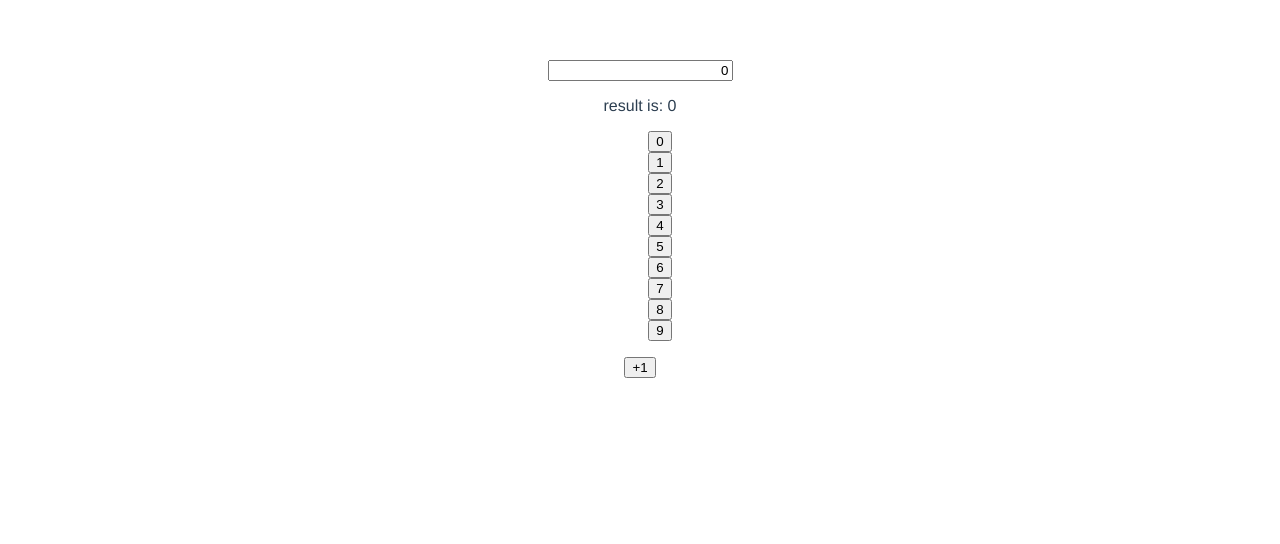
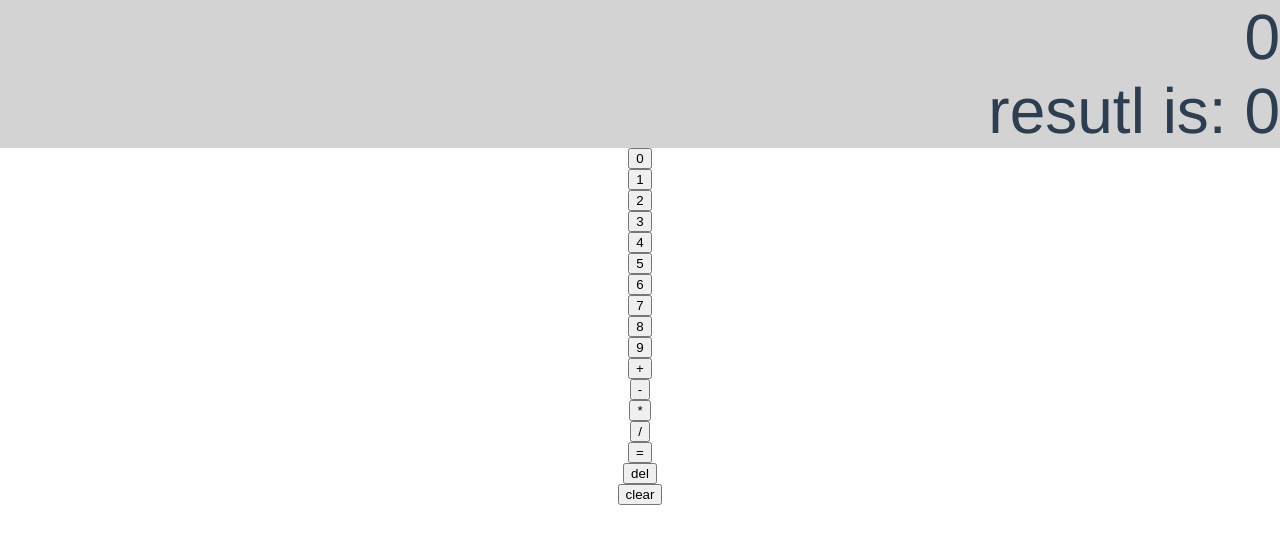
Before and after one commit to benibana2001/kawaii_caluculator, a Vue app: page / in a window 1280 px wide. Shown: the top 544 px of the page. Built offline with nearby package versions, Linux system fonts and the light colour scheme.

Commit message:
implement base function

```diff
--- a/src/App.vue
+++ b/src/App.vue
@@ -1,13 +1,29 @@
 <template>
   <div id="app">
-    <input id="result" v-model.number="result" />
-    <p>result is: {{ parseInt(result) }}</p>
-    <ul>
-      <li v-for="num in nums" :key="num.index">
-        <button v-on:click="numClick(num)">{{ num }}</button>
-      </li>
-    </ul>
-    <button v-on:click="calc">+1</button>
+    <div v-bind:class="[display]">
+      <div>{{ current }}</div>
+      <p>resutl is: {{ parseInt(result) }}</p>
+    </div>
+
+    <div>
+      <ul>
+        <li v-for="num in buttons.nums" :key="num.index">
+          <button v-on:click="numClick(num)">{{ num }}</button>
+        </li>
+      </ul>
+
+      <ul>
+        <li v-for="sign in buttons.signs" :key="sign.index">
+          <button v-on:click="signClick(sign)">{{ sign }}</button>
+        </li>
+        <li>
+          <button v-on:click="delClick">{{ buttons.del }}</button>
+        </li>
+        <li>
+          <button v-on:click="clearClick">{{ buttons.clear }}</button>
+        </li>
+      </ul>
+    </div>
   </div>
 </template>
 
@@ -15,8 +31,26 @@
 export default {
   data() {
     return {
+      current: 0,
       result: 0,
-      nums: [],
+      log: 0,
+      buttons: {
+        nums: [],
+        signs: ["+", "-", "*", "/", "="],
+        del: "del",
+        clear: "clear",
+      },
+      inputs: {
+        values: [],
+        commands: [],
+      },
+      calc: {
+        sum: (a, b) => a + b,
+        sub: (a, b) => a - b,
+        mul: (a, b) => a * b,
+        div: (a, b) => a / b,
+      },
+      display: "display",
     };
   },
 
@@ -25,29 +59,104 @@ export default {
   methods: {
     init: function() {
       for (let i = 0; i <= 9; i++) {
-        this.nums.push(i);
+        this.buttons.nums.push(i);
       }
-    },
-
-    calc: function() {
-      this.result++;
     },
 
     keydownHandler: function(event) {
       console.log(event.code);
       switch (event.code.substring(0, 5)) {
         case "Digit": {
-          const result = String(this.result) + event.key;
-          this.result = parseInt(result);
+          const current = String(this.current) + event.key;
+          this.current = parseInt(current);
           break;
         }
       }
     },
 
+    getResult: function() {
+      if (this.inputs.values.length > 1) {
+        const func = this.inputs.commands[this.inputs.commands.length - 2];
+        return func(
+          this.result,
+          this.inputs.values[this.inputs.values.length - 1]
+        );
+      } else {
+        return this.inputs.values[0];
+      }
+    },
+
     numClick: function(num) {
       console.log(num);
-      const result = String(this.result) + String(num);
-      this.result = parseInt(result);
+      const current = String(this.current) + String(num);
+      this.current = parseInt(current);
+    },
+
+    end: function() {
+      this.current = this.result;
+      this.result = 0;
+      this.inputs.values = [];
+      this.inputs.commands = [];
+    },
+
+    reset: function() {
+      this.current = 0;
+      this.result = 0;
+      this.inputs.values = [];
+      this.inputs.commands = [];
+    },
+
+    backspaceHandler: function() {
+      if (this.current) {
+        const str = String(this.current);
+        const result = parseInt(str.substring(0, str.length - 1));
+        if (result) {
+          this.current = result;
+        } else {
+          this.current = 0;
+        }
+      }
+    },
+
+    delClick: function() {
+      this.backspaceHandler();
+    },
+
+    clearClick: function() {
+      this.reset();
+    },
+
+    signClick: function(sign) {
+      let func = () => {};
+      console.log(sign);
+
+      switch (sign) {
+        case "+":
+          func = this.calc.sum;
+          break;
+        case "-":
+          func = this.calc.sub;
+          break;
+        case "*":
+          func = this.calc.mul;
+          break;
+        case "/":
+          func = this.calc.div;
+          break;
+        case "=":
+          break;
+      }
+
+      this.inputs.values.push(this.current);
+      this.inputs.commands.push(func);
+
+      this.result = this.getResult();
+
+      if (sign === "=") {
+        this.end();
+      } else {
+        this.current = 0;
+      }
     },
   },
 
@@ -59,20 +168,42 @@ export default {
 </script>
 
 <style>
+html,
+body,
+h1,
+h2,
+h3,
+h4,
+p,
+ul,
+li,
+a {
+  margin: 0;
+  padding: 0;
+}
+li {
+  list-style: none;
+}
+a {
+  text-decoration: none;
+}
+
 #app {
   font-family: Avenir, Helvetica, Arial, sans-serif;
   -webkit-font-smoothing: antialiased;
   -moz-osx-font-smoothing: grayscale;
   text-align: center;
   color: #2c3e50;
-  margin-top: 60px;
+  /* margin-top: 60px; */
 }
 
-li {
-  list-style: none;
+#current {
+  text-align: right;
 }
 
-#result {
+.display {
+  background: rgba(200, 200, 200, 0.8);
   text-align: right;
+  font-size: 4em;
 }
 </style>
```
